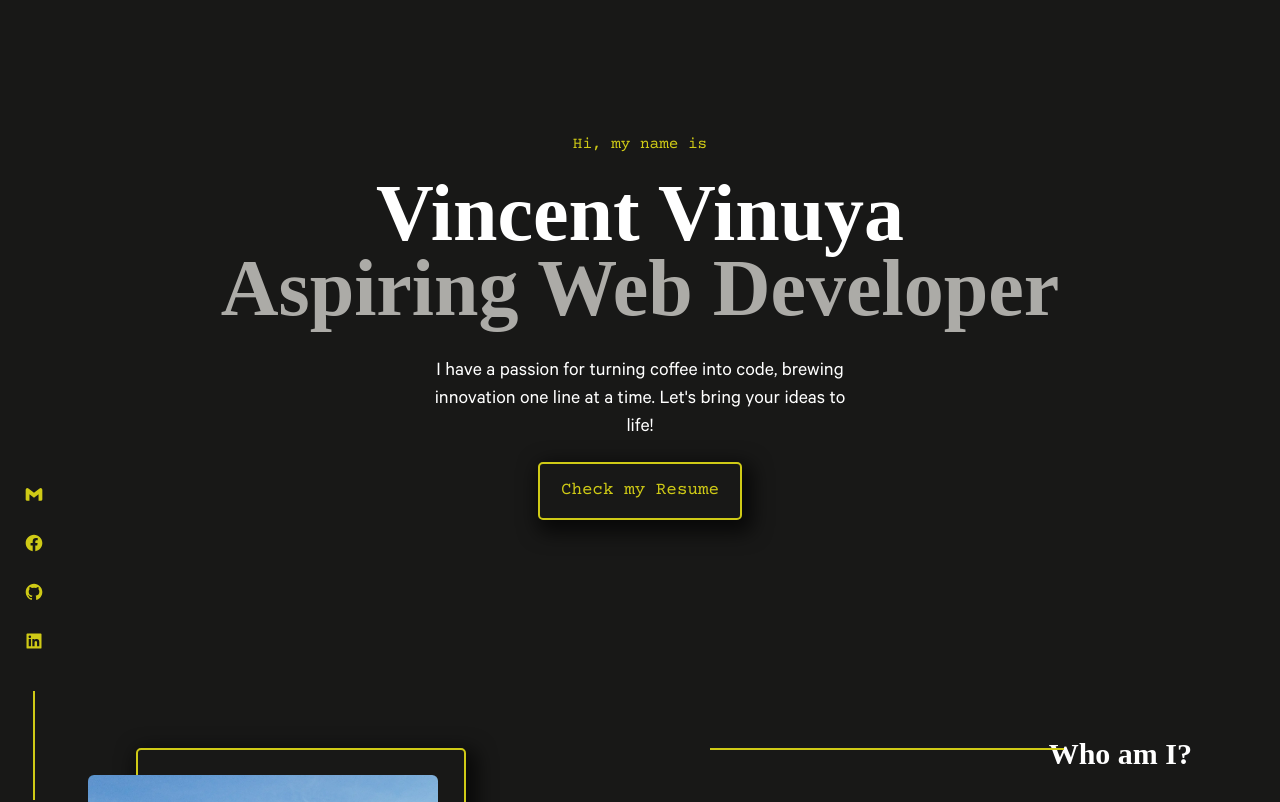
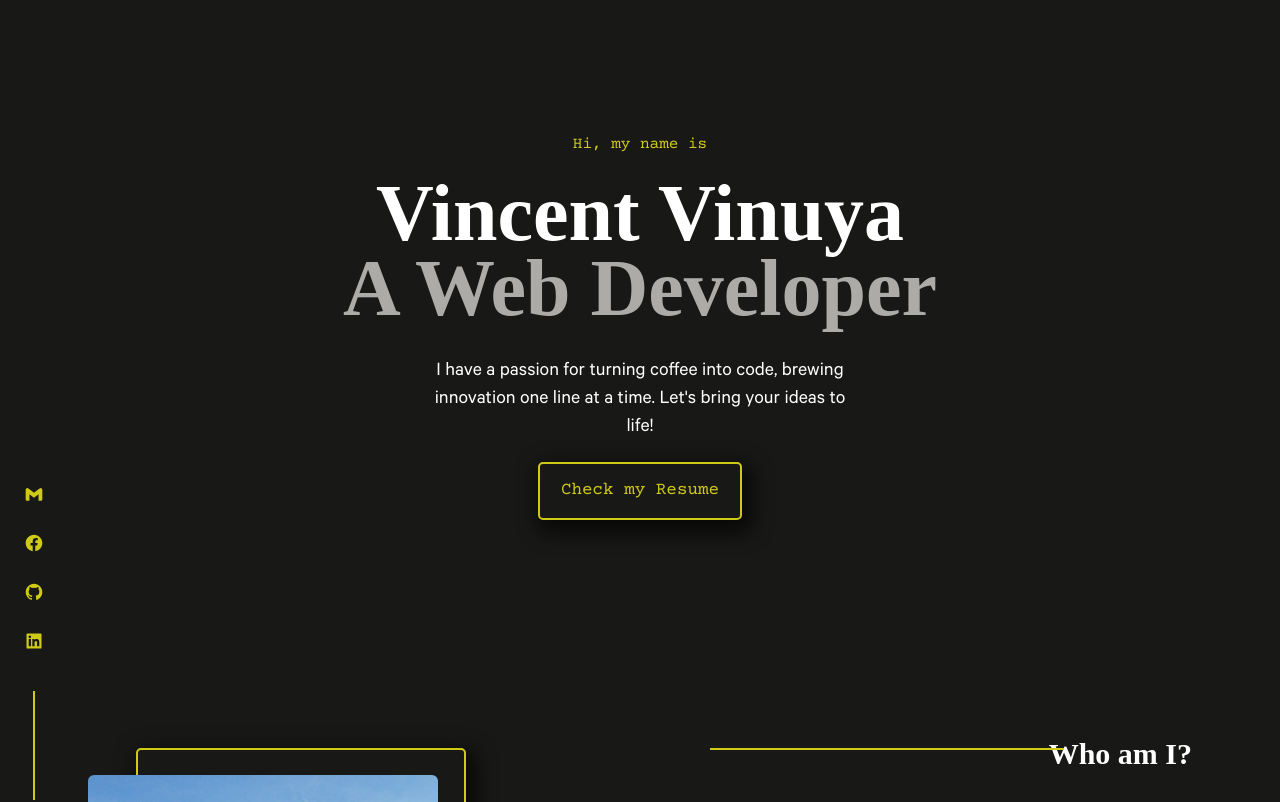
Before and after one commit to Ultred/portfolioV1, a React (Vite) app: page / in a window 1280 px wide. Shown: the top 802 px of the page. Built offline with nearby package versions, Linux system fonts and the light colour scheme.

Commit message:
Update Section1.tsx

```diff
--- a/src/components/Section1.tsx
+++ b/src/components/Section1.tsx
@@ -53,7 +53,7 @@ function Section1() {
           Vincent Vinuya
         </h1>
         <h1 className="text-colorgray-0 font-calibreSemBold lg:text-7xl mb-5 md:text-5xl text-3xl  font-semibold">
-          Aspiring Web Developer
+          A Web Developer
         </h1>
         <p className="font-calibreReg md:text-xl text-base w-[16rem] md:w-[27rem] mx-auto text-colorWhite-0 mb-5 mt-8 font-normal">
           I have a passion for turning coffee into code, brewing innovation one
```
